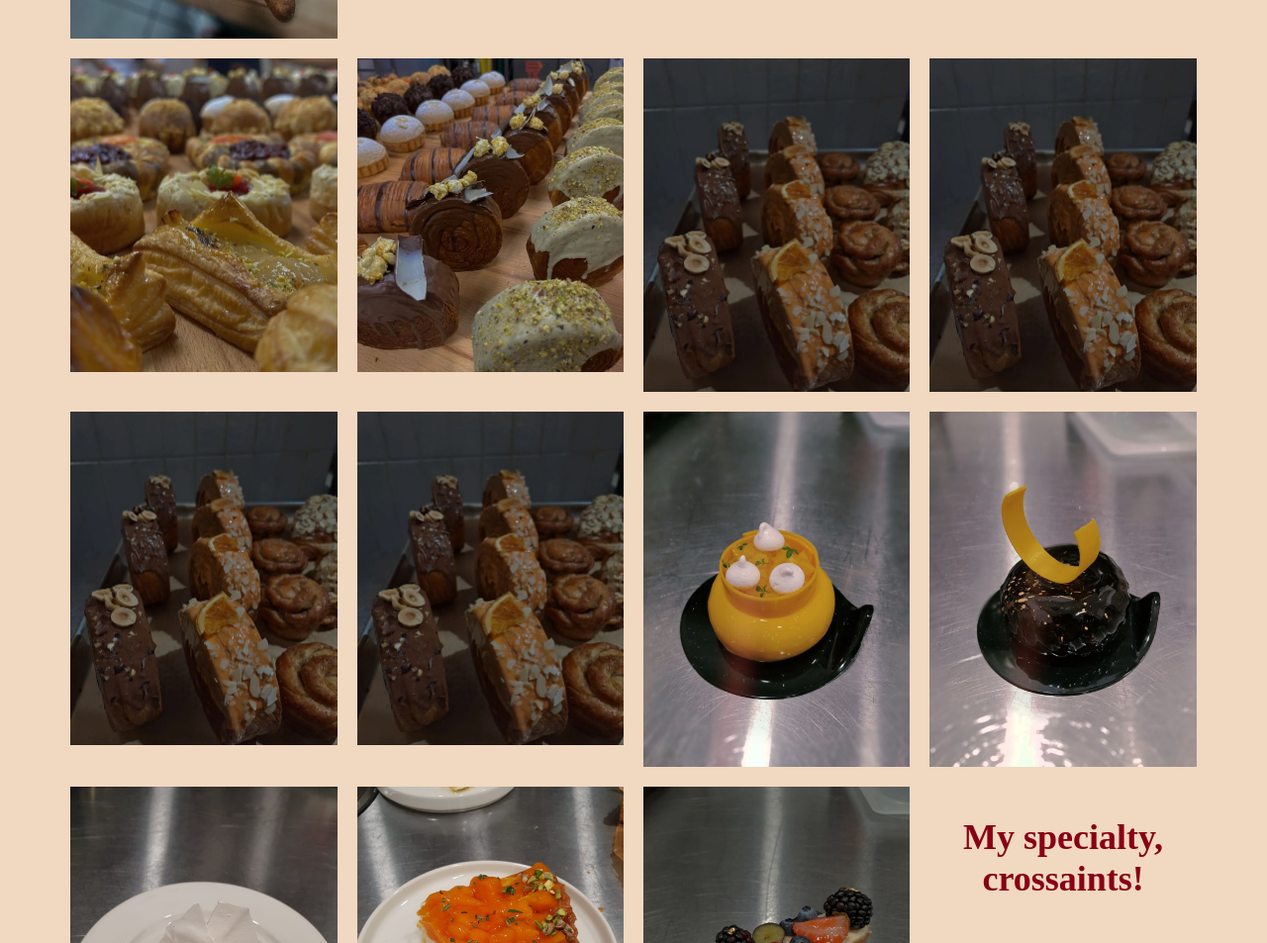
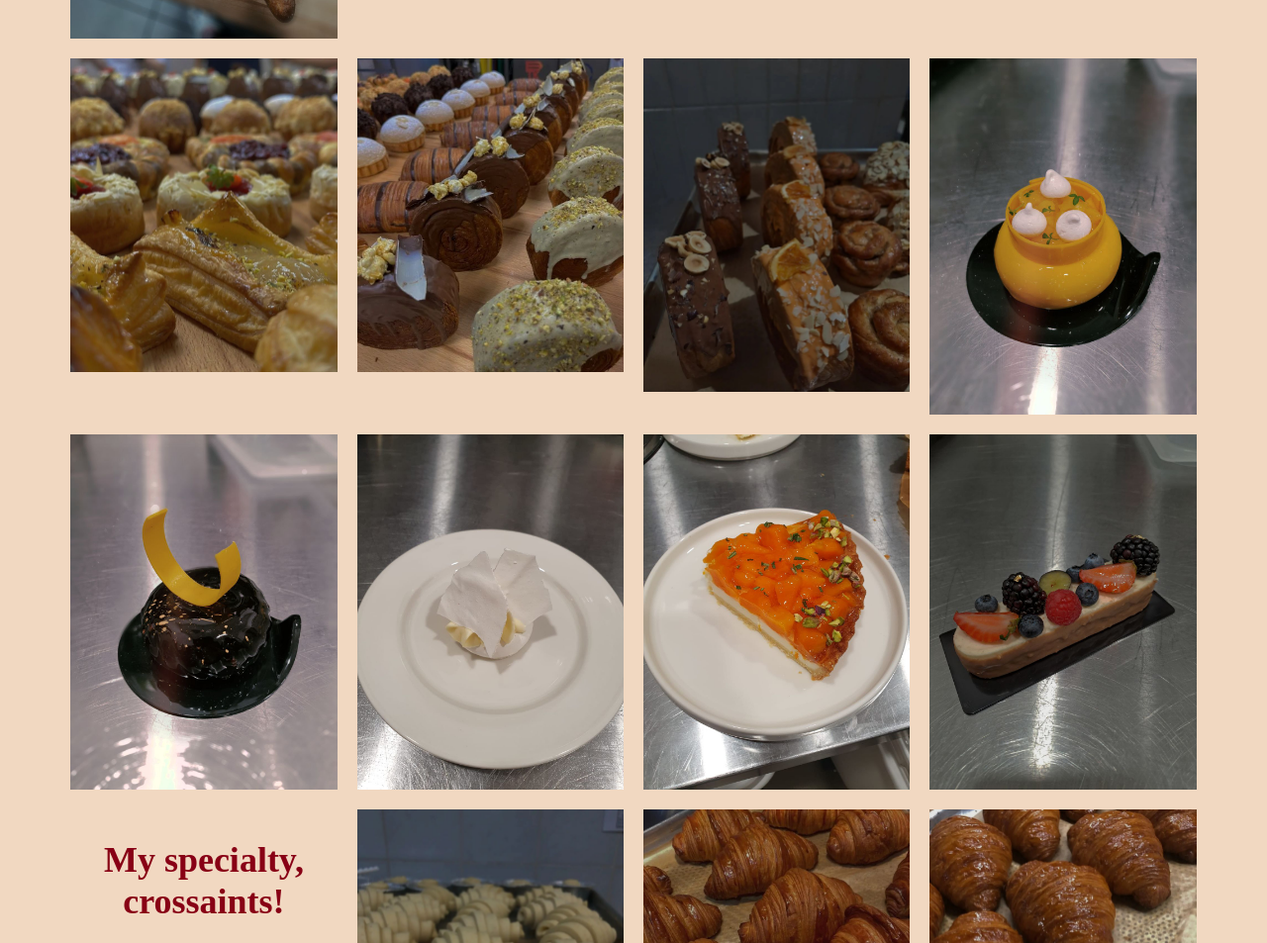
Before and after one commit to bakingdasha/bakingdasha.github.io, a plain HTML site: page gallery.html in a window 1280 px wide. Shown: the part 788-1741 px from the top of the page at 99% size. Drawn offline with Linux system fonts and the light colour scheme.

Commit message:
Update gallery.html
removed the recurring sweeet3.jpg files

```diff
--- a/gallery.html
+++ b/gallery.html
@@ -43,9 +43,6 @@
     <img src="sweet1.jpeg">
     <img src="sweet2.jpeg">
     <img src="sweet3.jpeg">
-    <img src="sweet3.jpeg">
-    <img src="sweet3.jpeg">
-    <img src="sweet3.jpeg">
     <img src="sweet4.jpg">
     <img src="sweet5.jpg">
     <img src="sweet6.jpg">
```
